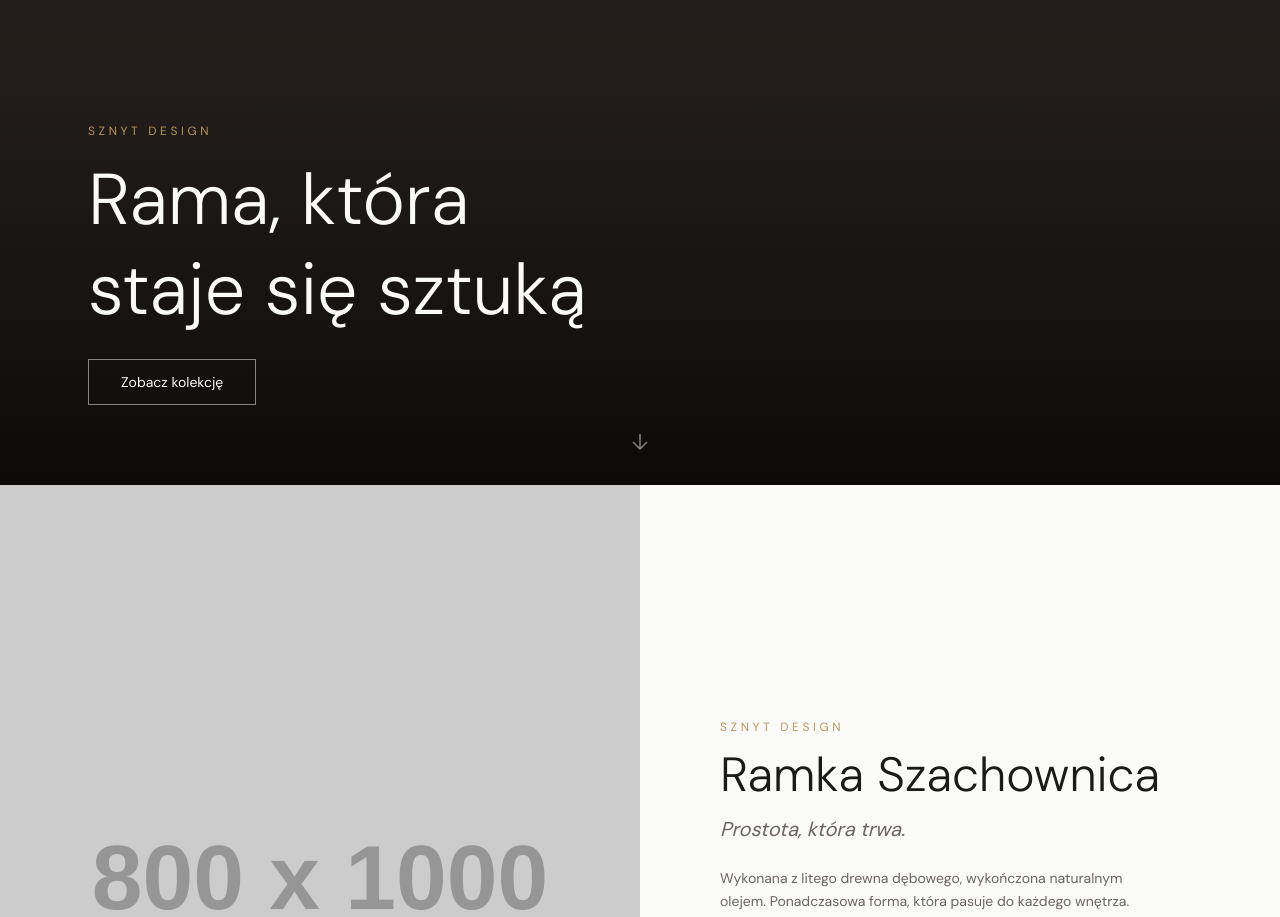
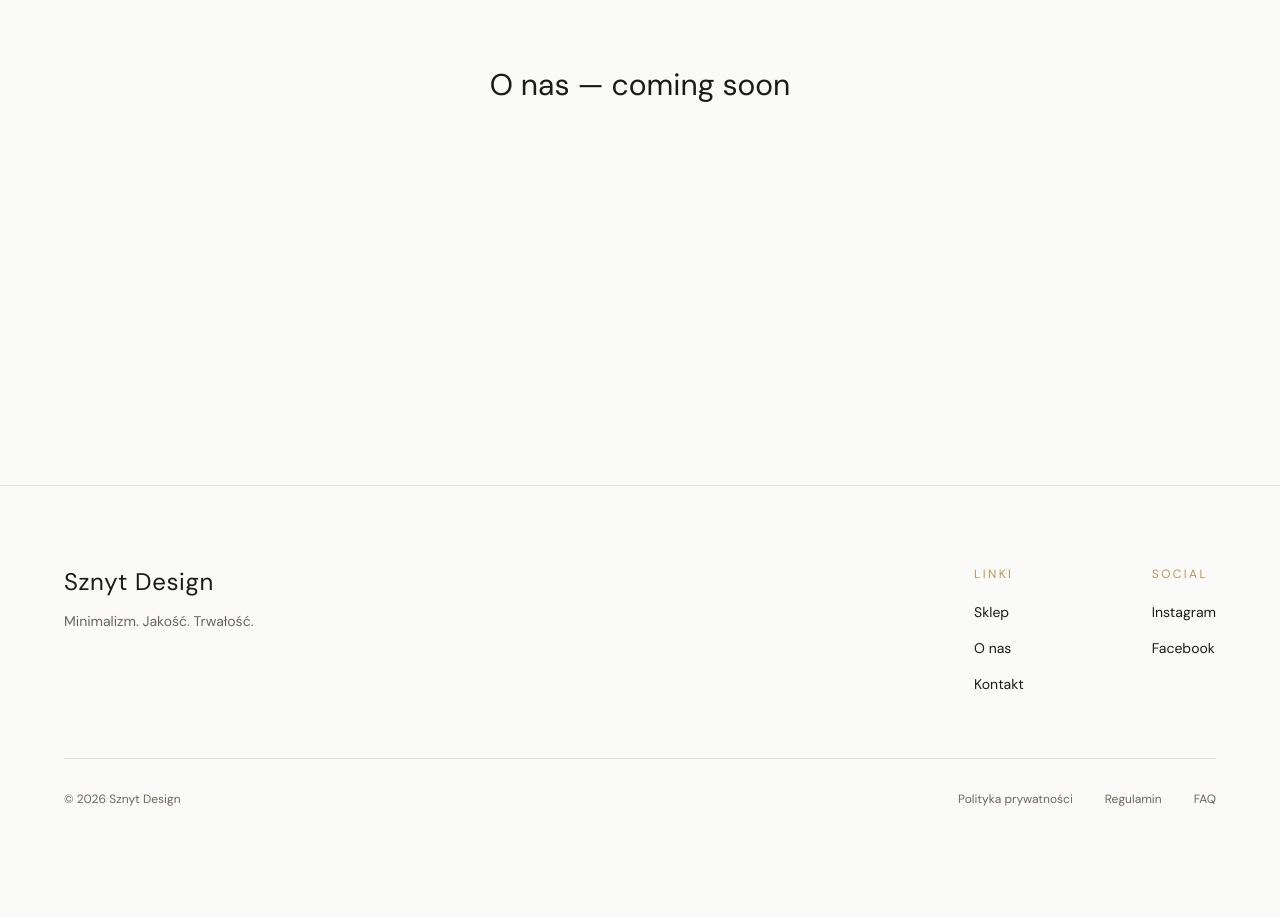
Before and after one commit to adrian-imiolo/shop_sznyt_design, a React (Vite) app: page /o-nas in a window 1280 px wide. Shown: the part 380-1297 px from the top of the page. After the commit the page ends 1267 px from the top, so only its background shows below. Built offline with nearby package versions, Linux system fonts and the light colour scheme.

Commit message:
Add React Router, create pages structure, wire up navigation

```diff
--- a/package.json
+++ b/package.json
@@ -11,7 +11,8 @@
   },
   "dependencies": {
     "react": "^19.2.0",
-    "react-dom": "^19.2.0"
+    "react-dom": "^19.2.0",
+    "react-router-dom": "^7.13.1"
   },
   "devDependencies": {
     "@eslint/js": "^9.39.1",
--- a/src/App.tsx
+++ b/src/App.tsx
@@ -1,54 +1,19 @@
+import { BrowserRouter, Routes, Route } from "react-router-dom";
 import Navbar from "./components/Navbar";
-import Hero from "./components/Hero";
-import ProductSection from "./components/ProductSection";
-import BrandStatement from "./components/BrandStatement";
 import Footer from "./components/Footer";
-
-const products = [
-  {
-    id: 1,
-    name: "Ramka Szachownica",
-    tagline: "Prostota, która trwa.",
-    description:
-      "Wykonana z litego drewna dębowego, wykończona naturalnym olejem. Ponadczasowa forma, która pasuje do każdego wnętrza.",
-    price: 299,
-    studioImage: "https://placehold.co/800x1000/2a2420/FAFAF8?text=Studio",
-    lifestyleImage:
-      "https://placehold.co/800x1000/4a3f35/FAFAF8?text=Lifestyle",
-  },
-  {
-    id: 2,
-    name: "Ramka Corner Cut",
-    tagline: "Minimalizm w każdym detalu.",
-    description:
-      "Cienka stalowa rama w matowym czerni. Idealna do fotografii i grafik w stylu współczesnym.",
-    price: 349,
-    studioImage: "https://placehold.co/800x1000/1a1a1a/FAFAF8?text=Studio",
-    lifestyleImage:
-      "https://placehold.co/800x1000/2d2d2d/FAFAF8?text=Lifestyle",
-  },
-];
+import Home from "./pages/Home";
+import About from "./pages/About";
 
 function App() {
   return (
-    <div>
+    <BrowserRouter>
       <Navbar />
-      <Hero />
-      {products.map((product, index) => (
-        <ProductSection
-          key={product.id}
-          name={product.name}
-          tagline={product.tagline}
-          description={product.description}
-          price={product.price}
-          studioImage={product.studioImage}
-          lifestyleImage={product.lifestyleImage}
-          reverse={index % 2 !== 0}
-        />
-      ))}
-      <BrandStatement />
+      <Routes>
+        <Route path="/" element={<Home />} />
+        <Route path="/o-nas" element={<About />} />
+      </Routes>
       <Footer />
-    </div>
+    </BrowserRouter>
   );
 }
 
--- a/src/components/Navbar.tsx
+++ b/src/components/Navbar.tsx
@@ -1,9 +1,10 @@
 import { useState } from "react";
+import { Link } from "react-router-dom";
 
 const navLinks = [
-  { label: "Sklep", href: "#" },
-  { label: "O nas", href: "#" },
-  { label: "Kontakt", href: "#" },
+  { label: "Sklep", to: "/sklep" },
+  { label: "O nas", to: "/o-nas" },
+  { label: "Kontakt", to: "/kontakt" },
 ];
 
 function Navbar() {
@@ -12,15 +13,15 @@ function Navbar() {
   return (
     <nav className="bg-warm-white border-b border-borders px-6 py-4">
       <div className="flex items-center justify-between max-w-6xl mx-auto">
-        <a className="font-cormorant text-2xl text-near-black tracking-wide">
+        <Link to="/" className="font-cormorant text-2xl text-near-black tracking-wide">
           Sznyt Design
-        </a>
+        </Link>
         <ul className="hidden md:flex gap-8">
           {navLinks.map((link) => (
             <li key={link.label}>
-              <a href={link.href} className="font-dm-sans text-sm text-near-black hover:text-accent tracking-widest uppercase">
+              <Link to={link.to} className="font-dm-sans text-sm text-near-black hover:text-accent tracking-widest uppercase">
                 {link.label}
-              </a>
+              </Link>
             </li>
           ))}
         </ul>
@@ -38,9 +39,9 @@ function Navbar() {
           <ul className="flex flex-col gap-4">
             {navLinks.map((link) => (
               <li key={link.label}>
-                <a href={link.href} className="font-dm-sans text-sm text-near-black hover:text-accent tracking-widest uppercase">
+                <Link to={link.to} className="font-dm-sans text-sm text-near-black hover:text-accent tracking-widest uppercase">
                   {link.label}
-                </a>
+                </Link>
               </li>
             ))}
           </ul>
--- /dev/null
+++ b/src/pages/About.tsx
@@ -0,0 +1,9 @@
+function About() {
+  return (
+    <div className="min-h-screen flex items-center justify-center">
+      <p className="font-cormorant text-3xl text-near-black">O nas — coming soon</p>
+    </div>
+  );
+}
+
+export default About;
--- /dev/null
+++ b/src/pages/Home.tsx
@@ -0,0 +1,49 @@
+import ProductSection from "../components/ProductSection";
+import Hero from "../components/Hero";
+import BrandStatement from "../components/BrandStatement";
+
+const products = [
+  {
+    id: 1,
+    name: "Ramka Szachownica",
+    tagline: "Prostota, która trwa.",
+    description:
+      "Wykonana z litego drewna dębowego, wykończona naturalnym olejem. Ponadczasowa forma, która pasuje do każdego wnętrza.",
+    price: 299,
+    studioImage: "https://placehold.co/800x1000/2a2420/FAFAF8?text=Studio",
+    lifestyleImage: "https://placehold.co/800x1000/4a3f35/FAFAF8?text=Lifestyle",
+  },
+  {
+    id: 2,
+    name: "Ramka Corner Cut",
+    tagline: "Minimalizm w każdym detalu.",
+    description:
+      "Cienka stalowa rama w matowym czerni. Idealna do fotografii i grafik w stylu współczesnym.",
+    price: 349,
+    studioImage: "https://placehold.co/800x1000/1a1a1a/FAFAF8?text=Studio",
+    lifestyleImage: "https://placehold.co/800x1000/2d2d2d/FAFAF8?text=Lifestyle",
+  },
+];
+
+function Home() {
+  return (
+    <>
+      <Hero />
+      {products.map((product, index) => (
+        <ProductSection
+          key={product.id}
+          name={product.name}
+          tagline={product.tagline}
+          description={product.description}
+          price={product.price}
+          studioImage={product.studioImage}
+          lifestyleImage={product.lifestyleImage}
+          reverse={index % 2 !== 0}
+        />
+      ))}
+      <BrandStatement />
+    </>
+  );
+}
+
+export default Home;
```
Also changed, not shown: 1 other file (tests, documents, lock files or other folders).
